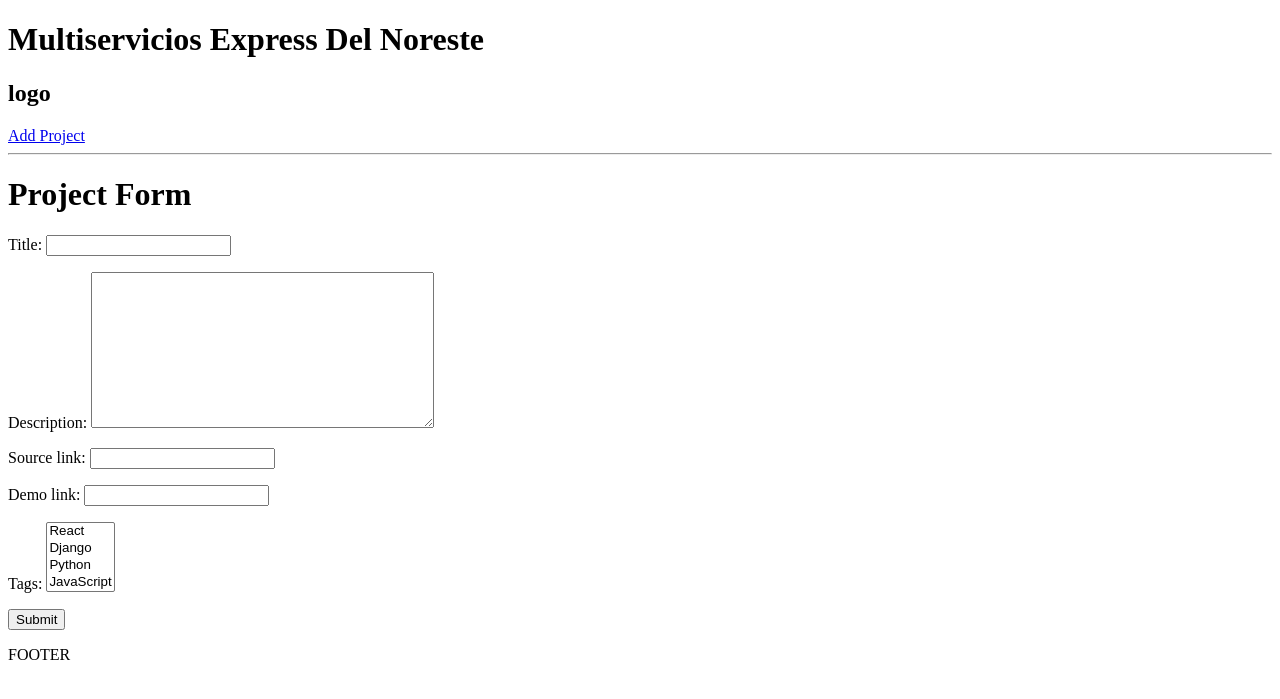
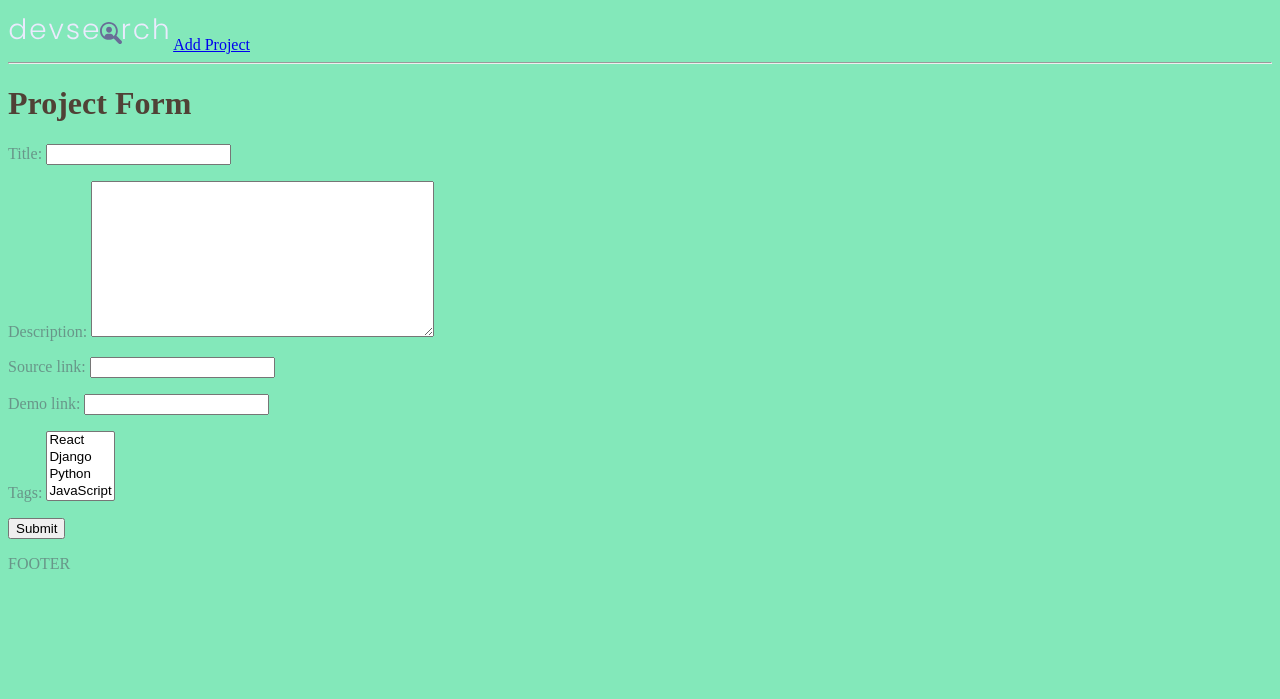
Before and after one commit to lazarobeas/betsearch, a Django app: page /create-project/ in a window 1280 px wide. Shown: the top 699 px of the page. Run offline with Django 4.2, Linux system fonts and the light colour scheme; data comes from the database, SQL or seed files in the repository.

Commit message:
introducing static files and themes

```diff
--- a/betsearch/settings.py
+++ b/betsearch/settings.py
@@ -121,6 +121,10 @@ USE_TZ = True
 
 STATIC_URL = 'static/'
 
+STATICFILES_DIRS = [
+    BASE_DIR / 'static'
+]
+
 # Default primary key field type
 # https://docs.djangoproject.com/en/4.1/ref/settings/#default-auto-field
 
--- a/projects/models.py
+++ b/projects/models.py
@@ -7,6 +7,7 @@ import uuid
 class Project(models.Model):
     title = models.CharField(max_length=150)
     description = models.TextField(null=True, blank=True)
+    featured_image = models.ImageField(null=True, blank=True,default="default.jpg") #setting a default picture for featured image
     demo_link = models.CharField(max_length=2000, null=True, blank=True)
     source_link = models.CharField(max_length=2000, null=True, blank=True)
     tags = models.ManyToManyField('Tag', blank=True)
--- /dev/null
+++ b/static/styles/main.css
@@ -0,0 +1,11 @@
+h1{
+    color: #504136;
+}
+
+p{
+    color:#689689;
+}
+
+body{
+    background-color: #83E8BA;
+}
--- a/templates/main.html
+++ b/templates/main.html
@@ -1,7 +1,9 @@
 <!DOCTYPE html>
+{% load static %}
 <html lang="en">
 <head>
     <meta charset="UTF-8">
+    <link rel='stylesheet' type='text/css' media='screen' href='{% static "styles/main.css" %}'>
     <title>BetSearch</title>
 </head>
 <body>
--- a/templates/navbar.html
+++ b/templates/navbar.html
@@ -7,8 +7,10 @@
 
 <body>
 
-<h1>Multiservicios Express Del Noreste</h1>
-<h2>logo</h2>
+{% load static %}
+
+<img src="{% static 'images/logo.svg' %}">
+
 <a href="{% url 'create-project' %}">Add Project</a>
 <hr>
 
```
Also changed, not shown: static/images/logo.svg (added).
